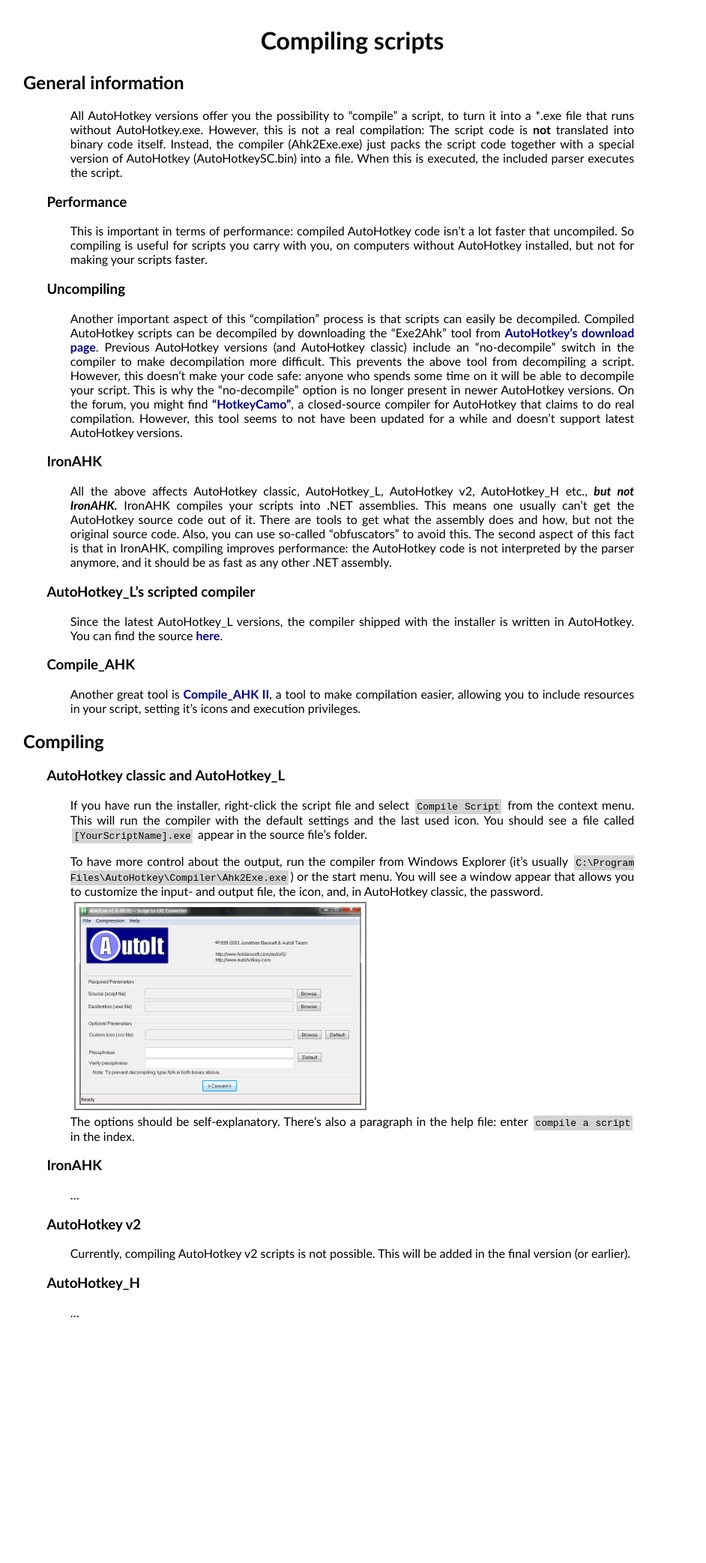
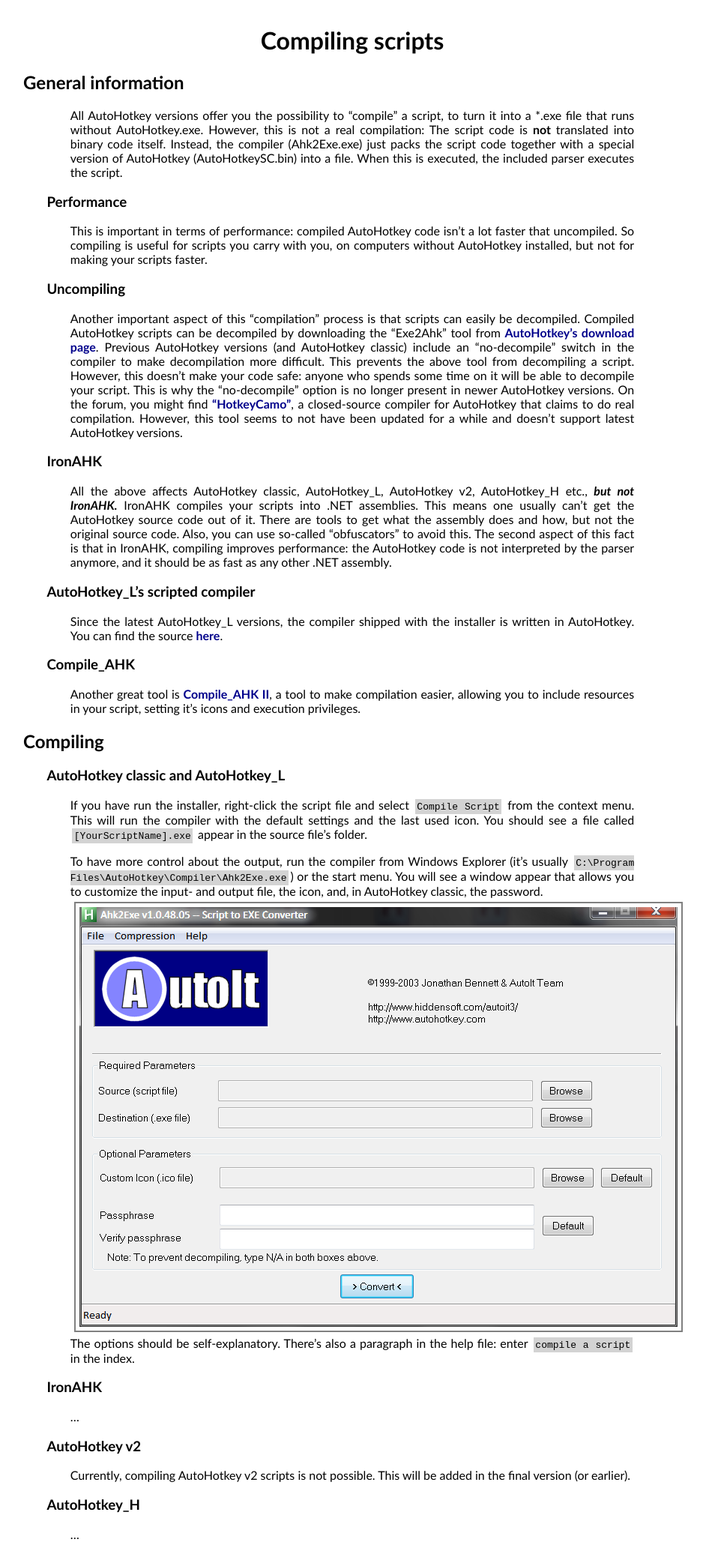
Before and after one commit to maul-esel/ahkbook, a Jekyll site: the page built from en/_posts/2011-10-30-Compiling.markdown, in a window 1280 px wide. Shown: the whole page at 75% size, without its empty margins (170-1112 px from the left). Built offline with Jekyll 4.4.1, drawn with Linux system fonts in a browser that asks for light colours; before the commit the page ends 1789 px from its top, so only the background shows below that.

Commit message:
remove max-width for images

```diff
--- a/css/default.css
+++ b/css/default.css
@@ -55,7 +55,6 @@ img {
 	border: solid gray 2px;
 	text-align: center;
 	display: block;
-	max-width: 50%
 }
 
 code {
```
